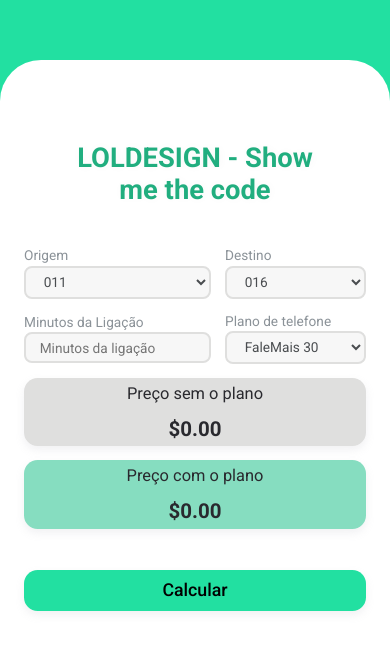
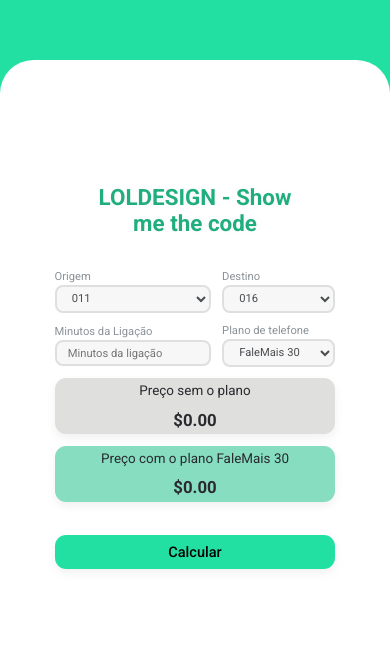
Before and after one commit to KaiqueCampos/LOLDESIGN-challenge, a React (Vite) app: page / in a window 390 px wide. Shown: the part 151-800 px from the top of the page. Built offline with nearby package versions, Linux system fonts and the light colour scheme.

Commit message:
tab accessibility

```diff
--- a/src/components/CalculateCallValueButton/styles.module.scss
+++ b/src/components/CalculateCallValueButton/styles.module.scss
@@ -15,6 +15,10 @@
     &:hover {
         filter: brightness(0.8);
     }
+
+    &:focus{
+        filter: brightness(0.8);
+    }
 }
 
 @media (max-width: 720px) {
--- a/src/components/CellPhonePlan/styles.module.scss
+++ b/src/components/CellPhonePlan/styles.module.scss
@@ -12,4 +12,9 @@
 
         color: var(--input-font);
     }
+
+    & .cell_phone_plan:focus {
+        outline: none;
+        border: 2px solid var(--green3);
+    }
 }
--- a/src/components/ConnectionTime/styles.module.scss
+++ b/src/components/ConnectionTime/styles.module.scss
@@ -2,7 +2,6 @@
     display: flex;
     flex-direction: column;
     gap: 0.2rem;
-
 
 
     .input {
@@ -15,4 +14,9 @@
         color: var(--input-font);
         font-family: Roboto, sans-serif;
     }
+
+    & input:focus {
+        outline: none;
+        border: 2px solid var(--green3);
+    }
 }
--- a/src/components/Destination/styles.module.scss
+++ b/src/components/Destination/styles.module.scss
@@ -14,4 +14,7 @@
 
         color: var(--input-font);
     }
+    & .call_destination:focus {
+        border: 2px solid var(--green3);
+    }
 }
--- a/src/components/Origin/styles.module.scss
+++ b/src/components/Origin/styles.module.scss
@@ -3,7 +3,7 @@
     flex-direction: column;
     gap: 0.2rem;
 
-    label{
+    label {
         color: var(--label);
     }
 
@@ -16,4 +16,9 @@
 
         color: var(--input-font);
     }
+
+    & .call_origin:focus {
+        border: 2px solid var(--green3);
+    }
+
 }
--- a/src/contexts/callContext.tsx
+++ b/src/contexts/callContext.tsx
@@ -25,7 +25,7 @@ export function CallContextProvider({ children }: AppContextProviderProps) {
 
     const [callOrigin, setCallOrigin] = useState("011")
     const [callDestination, setCallDestination] = useState("016")
-    const [cellPhonePlan, setCellPhonePlan] = useState("")
+    const [cellPhonePlan, setCellPhonePlan] = useState("FaleMais 30")
     const [connectionTime, setConnectionTime] = useState(0)
     const [priceWithoutPlan, setPriceWithoutPlan] = useState(0)
     const [priceWithPlan, setPriceWithPlan] = useState(0)
--- a/src/styles/global.scss
+++ b/src/styles/global.scss
@@ -23,6 +23,12 @@ html {
 @media (max-width: 720px) {
     html {
         font-size: 85.5%;
+    }
+}
+
+@media (max-width: 450px) {
+    html {
+        font-size: 70%;
     }
 }
 
--- a/vite.config.ts
+++ b/vite.config.ts
@@ -3,5 +3,6 @@ import react from '@vitejs/plugin-react'
 
 // https://vitejs.dev/config/
 export default defineConfig({
+  base: "/loldesign-showmethecode" ,
   plugins: [react()]
 })
```
